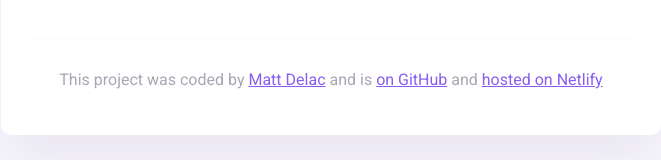
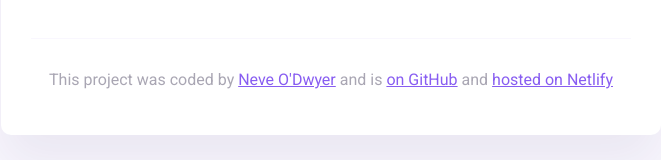
Before and after one commit to Neveod/Weather-app, a plain HTML site: page index.html in a window 1280 px wide. Shown: the part 325-485 px from the top of the page, without its empty margins (309-970 px from the left). Drawn offline with nearby package versions, Linux system fonts and the light colour scheme.

Commit message:
Updated Name

```diff
--- a/index.html
+++ b/index.html
@@ -46,7 +46,7 @@
       <footer>
         <p>
           This project was coded by
-          <a href="#" target="_blank">Matt Delac</a> and is
+          <a href="#" target="_blank">Neve O'Dwyer</a> and is
           <a href="#" target="_blank"> on GitHub</a> and
           <a href="#" target="_blank">hosted on Netlify</a>
         </p>
```
Also changed, not shown: 1 other file.
